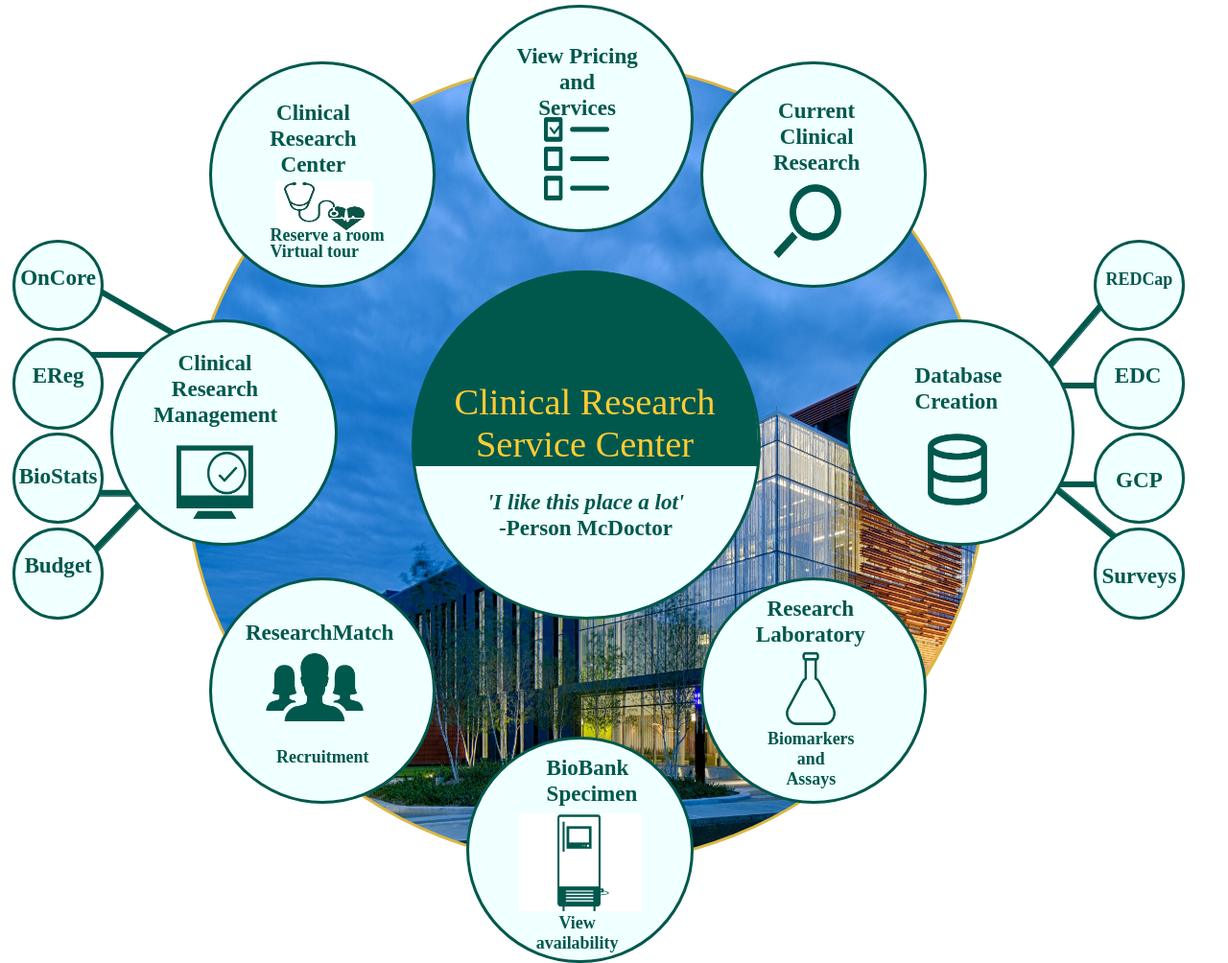
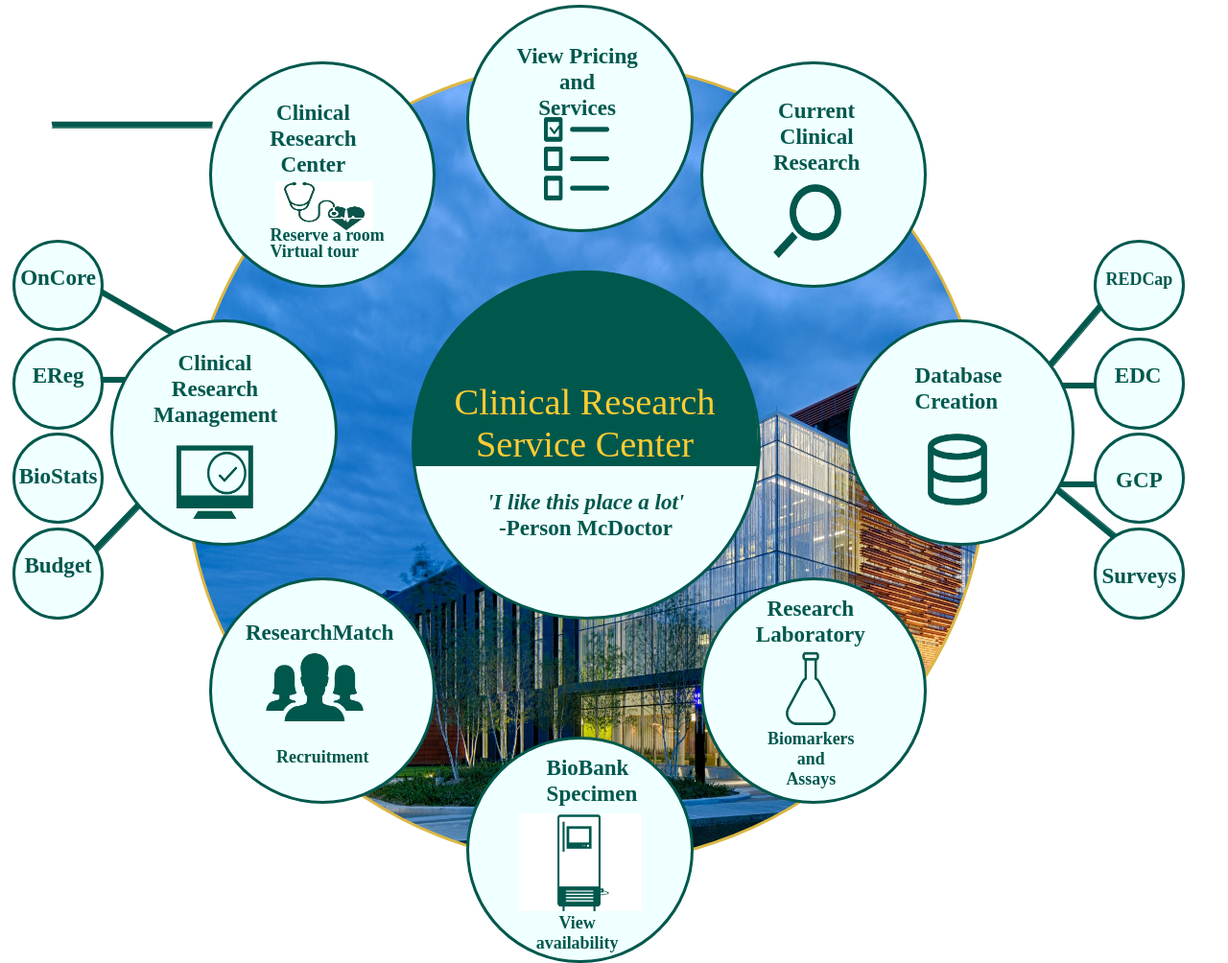
Before and after one commit to jss37/CRSC-Board, a plain HTML site: page index.html in a window 1280 px wide. Shown: the whole page at 96% size. Drawn offline with Linux system fonts and the light colour scheme.

Commit message:
Update index.html

```diff
--- a/index.html
+++ b/index.html
@@ -334,8 +334,8 @@
     <div class="circle-one-text"><h2 style="left:19.5vw;position: absolute;top:.1vw; width:10vw;">Clinical Research<br> Center</h2><h3 style="left:22vw;top:11.5vw;position: absolute;width:auto;">Reserve a room</h3><h3 style="left:22vw;top:12.8vw;position: absolute;">Virtual tour</h3></div>
     </div>
     <hr style="width: 13vw;position: absolute;top:26vw;left:7vw; border-top: .5vw solid#00584d;z-index: -1;-webkit-transform: rotate(30deg);">
-    <hr style="width: 13vw;position: absolute;top:28vw;left:7vw; border-top: .5vw solid#00584d;z-index: -1;-webkit-transform: rotate(180deg);">
-    <hr style="height:13vw; position: absolute; top:33vw;left:10.5vw; border-left: .5vw solid#00584d;z-index: -1;border-right: .1vw solid #00584d; -webkit-transform: rotate(90deg);">
+    <hr style="width: 13vw;position: absolute;top:30vw;left:7vw; border-top: .5vw solid#00584d;z-index: -1;-webkit-transform: rotate(180deg);">
+    <hr style="height:13vw; position: absolute; top:3vw;left:10.5vw; border-left: .5vw solid#00584d;z-index: -1;border-right: .1vw solid #00584d; -webkit-transform: rotate(90deg);">
     <hr style="height:13vw; position: absolute; top:35vw;left:10vw; border-left: .5vw solid#00584d;z-index: -1;border-right: .1vw solid #00584d; -webkit-transform: rotate(44deg);">
     <div class="square-one" onmouseover="bigImg2(this)" onmouseleave ="normalImg(this)" style="position: absolute;top:19.5vw;left:1vw;"><h3 style="font-size:1.8vw;">OnCore</h3></div>
     <div class="square-one" onmouseover="bigImg2(this)" onmouseleave ="normalImg(this)" style="position: absolute;top:27.5vw; left:1vw;"><h3 style="font-size:1.8vw;">EReg</h3></div>
```
